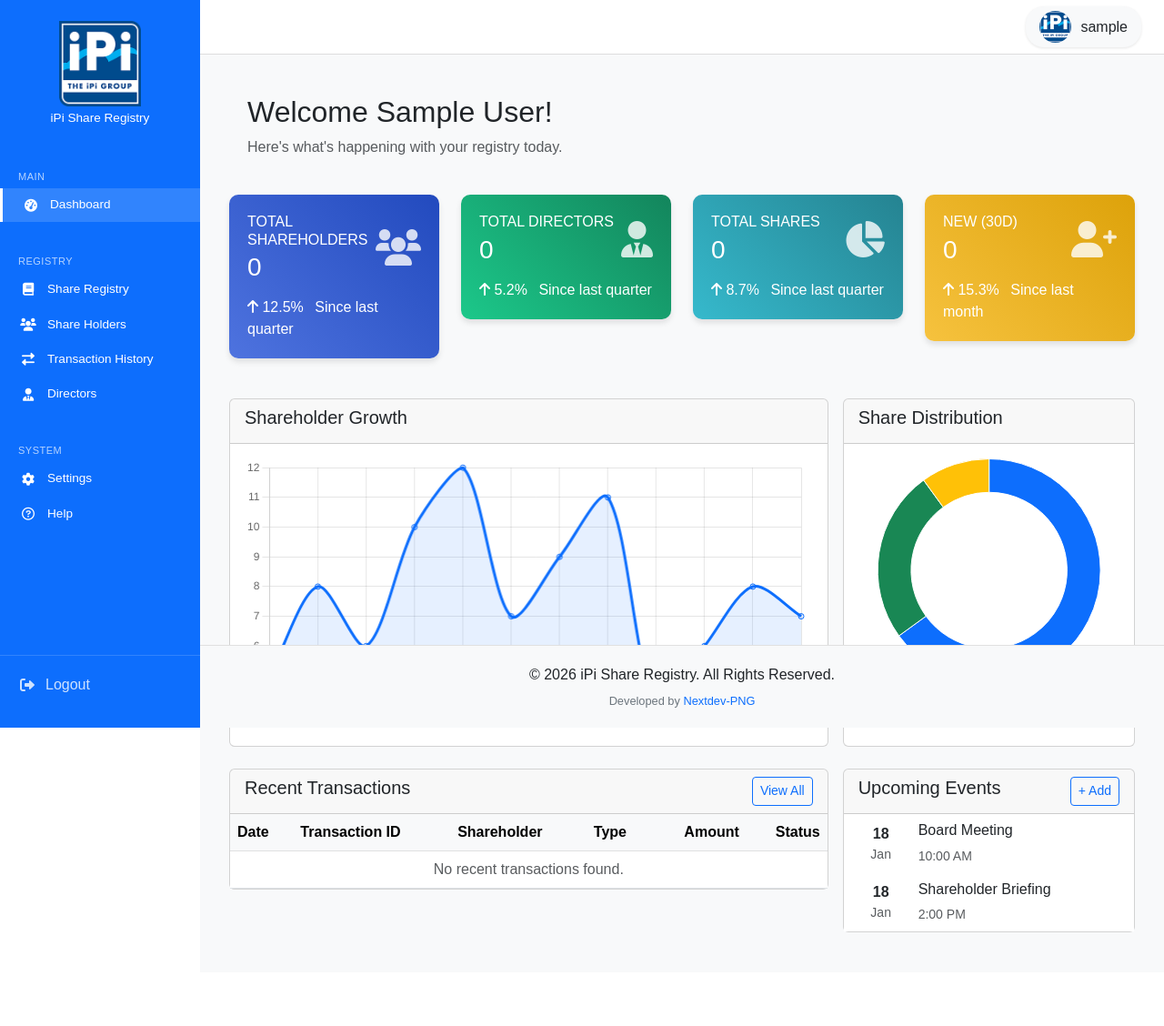
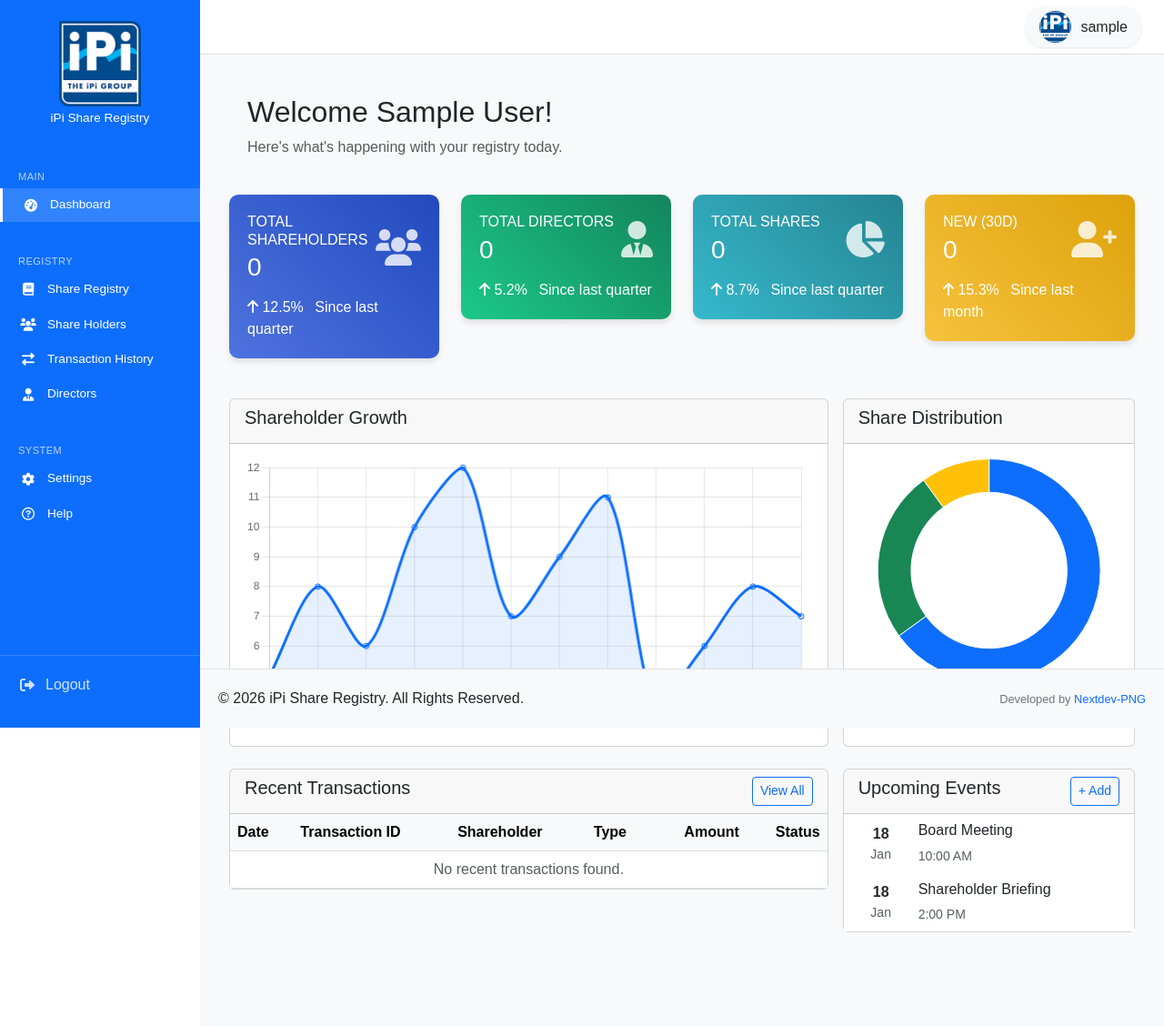
Before and after one commit to BarataApsii/ipi-registry, a Django app: page /dashboard/ in a window 1280 px wide. Shown: the top 1128 px of the page at 91% size. Before the commit the page ends 1025 px from the top, so only its background shows below. Run offline with Django 4.2, Linux system fonts and the light colour scheme; the visitor is signed in with stand-in values (Sample User, id 1); data that the repository does not hold is empty.

Commit message:
adjust footer

```diff
--- a/ipi_share_registry/dashboard/templates/dashboard/base.html
+++ b/ipi_share_registry/dashboard/templates/dashboard/base.html
@@ -62,9 +62,10 @@
         .content {
             flex-grow: 1;
             background-color: #f8f9fa;
-            padding: 20px;
+            padding: 20px 20px 80px; /* Added bottom padding to prevent content from being hidden under footer */
             min-height: calc(100vh - 40px); /* Viewport height minus footer */
             margin-top: 60px; /* Space for topbar */
+            margin-bottom: 60px; /* Space for footer */
         }
 
         /* Welcome Section */
@@ -114,10 +115,9 @@
             width: 100%;
             padding: 10px 20px;
             display: flex;
-            flex-direction: column;
-            justify-content: center;
+            flex-direction: row;
+            justify-content: space-between;
             align-items: center;
-            gap: 5px;
         }
         .developer-credit {
             font-size: 0.8rem;
@@ -209,8 +209,8 @@
 </div>
 
 <div class="footer">
-    <div class="container">
-        <div>&copy; {% now "Y" %} iPi Share Registry. All Rights Reserved.</div>
+    <div class="container d-flex justify-content-between align-items-center">
+        <div class="copyright">&copy; {% now "Y" %} iPi Share Registry. All Rights Reserved.</div>
         <div class="developer-credit">
             Developed by <a href="https://www.atech-png.com/" target="_blank" rel="noopener noreferrer">Nextdev-PNG</a>
         </div>
```
